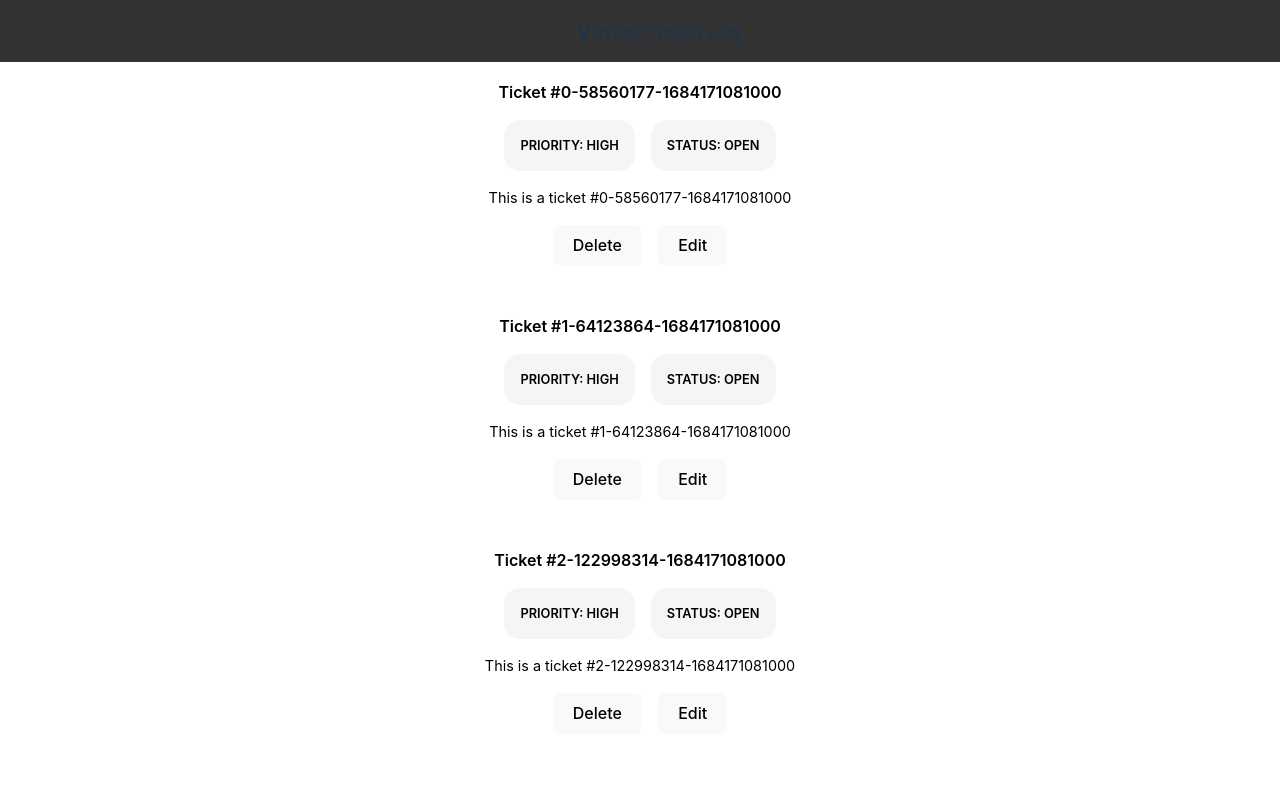
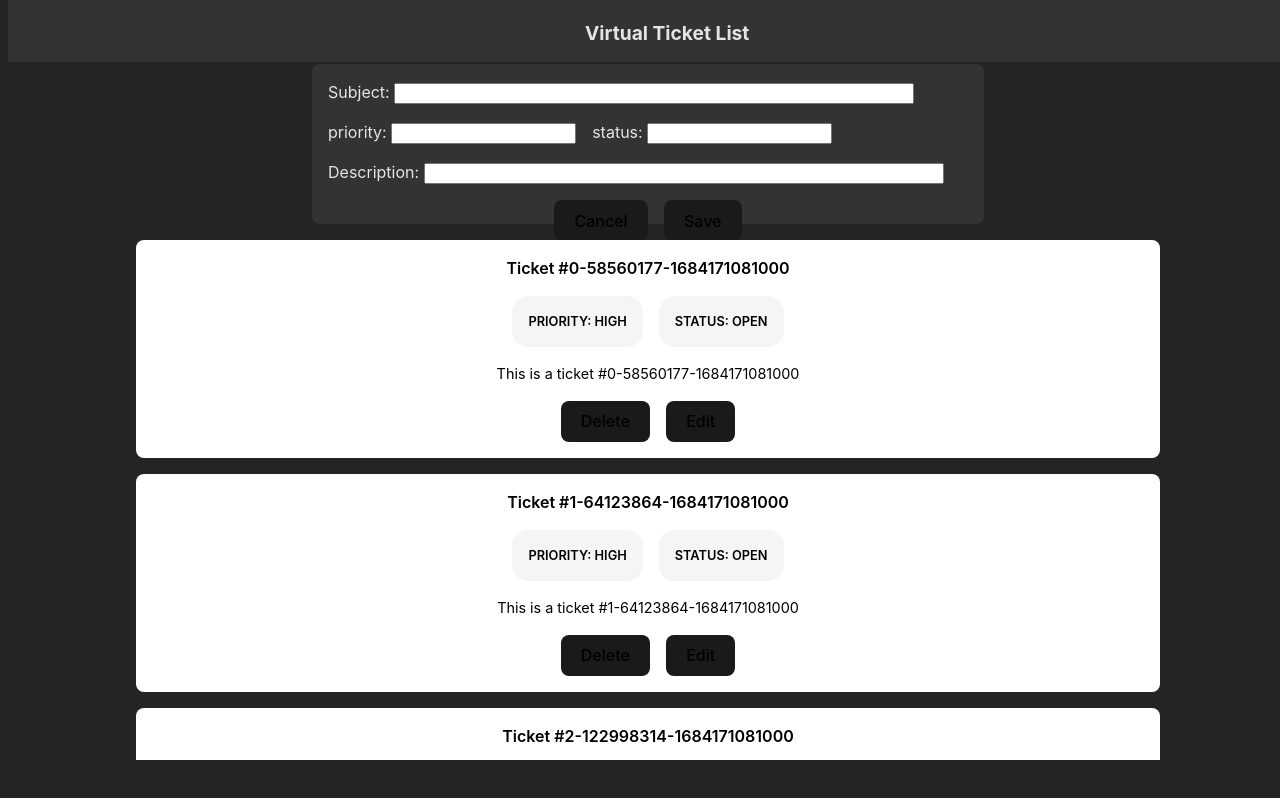
Before and after one commit to Aymanf-sherief/virtual-ticket-list, a React (Vite) app: page / in a window 1280 px wide. Built offline with nearby package versions, Linux system fonts and the light colour scheme.

Commit message:
feat: added add ticket form

```diff
--- a/src/App.css
+++ b/src/App.css
@@ -1,5 +1,5 @@
 .container {
   width: 100vw;
-  margin-top: 6vh;
+  margin-top: 8vh;
   height: 90vh;
 }
--- a/src/components/TicketCard/TicketCard.tsx
+++ b/src/components/TicketCard/TicketCard.tsx
@@ -8,7 +8,7 @@ interface TicketProps {
 }
 
 const TicketCard: React.FC<TicketProps> = ({ ticket, heightPx }) => {
-  const ticketsContext = useContext(TicketsContext);
+  const { updateTicket, deleteTicket } = useContext(TicketsContext);
 
   const [isEditing, setIsEditing] = useState(false);
   const [currentTicket, setCurrentTicket] = useState<Ticket>(ticket);
@@ -24,19 +24,18 @@ const TicketCard: React.FC<TicketProps> = ({ ticket, heightPx }) => {
   );
 
   const handleDelete = useCallback(
-    () => ticketsContext.deleteTicket?.(ticket),
-    [ticketsContext, ticket]
+    () => deleteTicket?.(ticket),
+    [deleteTicket, ticket]
   );
 
   const handleSave = useCallback(() => {
-    ticketsContext.updateTicket?.(ticket);
+    updateTicket?.(ticket);
     setIsEditing(false);
-  }, [ticketsContext, ticket]);
+  }, [updateTicket, ticket]);
 
   return (
     <div
       className="ticket"
-      key={currentTicket.id}
       style={{ height: `${heightPx}px` }}
     >
       {isEditing ? (
--- a/src/components/VirtualList/VirtualList.css
+++ b/src/components/VirtualList/VirtualList.css
@@ -9,4 +9,5 @@
   width: 80vw;
   margin-right: auto;
   margin-left: auto;
+  max-height: 65vh;
 }
--- /dev/null
+++ b/src/forms/AddTicketForm/AddTicketForm.css
@@ -0,0 +1,25 @@
+.button-controls {
+  display: flex;
+  flex-direction: row;
+  gap: 1rem;
+  margin: auto;
+}
+
+.ticket-form {
+  display: flex;
+  flex-direction: column;
+  width: 50vw;
+  margin: 1rem auto;
+  gap: 1rem;
+  background-color: #333;
+  padding: 1rem;
+  border-radius: 0.5rem;
+  height: 16vh;
+}
+
+.form-priority-status {
+  display: flex;
+  flex-direction: row;
+  gap: 1rem;
+  justify-content: start;
+}
--- /dev/null
+++ b/src/forms/AddTicketForm/AddTicketForm.tsx
@@ -0,0 +1,104 @@
+import React, { useState, useCallback, useContext } from "react";
+import { TicketsContext } from "../../pages/TicketListPage/TicketListPage";
+import { Ticket } from "../../api/types";
+
+const AddTicketForm: React.FC = () => {
+  const { tickets, addTicket } = useContext(TicketsContext);
+
+  const [currentTicket, setCurrentTicket] = useState<Ticket>({
+    id: `${tickets?.length}-${Math.floor(
+      Math.random() * 1_000_000
+    )}-${Date.now()}`,
+    subject: "",
+    priority: "",
+    status: "",
+    description: "",
+  });
+
+  const onChangeTicket = useCallback(
+    (e: React.ChangeEvent<HTMLInputElement>) => {
+      setCurrentTicket((ticket) => ({
+        ...ticket,
+        [e.target.name]: e.target.value,
+      }));
+    },
+    [setCurrentTicket]
+  );
+
+  const handleCancel = useCallback(
+    () =>
+      setCurrentTicket({
+        id: `${tickets?.length}-${Math.floor(
+          Math.random() * 1_000_000
+        )}-${Date.now()}`,
+        subject: "",
+        priority: "",
+        status: "",
+        description: "",
+      }),
+    [setCurrentTicket, tickets?.length]
+  );
+
+  const handleAdd = useCallback(() => {
+    if (
+      !currentTicket.subject ||
+      !currentTicket.priority ||
+      !currentTicket.status ||
+      !currentTicket.description
+    ) {
+      alert("Please fill out all fields");
+      return;
+    }
+    addTicket?.(currentTicket);
+    handleCancel();
+  }, [currentTicket, addTicket, handleCancel]);
+
+  return (
+    <div className="ticket-form">
+      <div>
+        <label>Subject: </label>
+        <input
+          name="subject"
+          onChange={onChangeTicket}
+          value={currentTicket.subject}
+          style={{ width: "80%" }}
+        />
+      </div>
+
+      <div className="form-priority-status">
+        <div>
+          <label>priority: </label>
+          <input
+            name="priority"
+            onChange={onChangeTicket}
+            value={currentTicket.priority}
+          />
+        </div>
+        <div>
+          <label>status: </label>
+          <input
+            name="status"
+            onChange={onChangeTicket}
+            value={currentTicket.status}
+          />
+        </div>
+      </div>
+      <div>
+        <label>Description: </label>
+        <input
+          name="description"
+          onChange={onChangeTicket}
+          value={currentTicket.description}
+          style={{ width: "80%" }}
+        />
+      </div>
+
+      <div className="button-controls">
+        <button onClick={handleCancel}>Cancel</button>
+        <button onClick={handleAdd}>Save</button>
+      </div>
+    </div>
+  );
+};
+
+export default AddTicketForm;
--- /dev/null
+++ b/src/forms/AddTicketForm/index.tsx
@@ -0,0 +1,4 @@
+import "./AddTicketForm.css";
+import AddTicketForm from "./AddTicketForm";
+
+export default AddTicketForm;
--- a/src/index.css
+++ b/src/index.css
@@ -14,28 +14,6 @@
   -webkit-text-size-adjust: 100%;
 }
 
-a {
-  font-weight: 500;
-  color: #646cff;
-  text-decoration: inherit;
-}
-a:hover {
-  color: #535bf2;
-}
-
-body {
-  margin: 0;
-  display: flex;
-  place-items: center;
-  min-width: 320px;
-  min-height: 100vh;
-}
-
-h1 {
-  font-size: 3.2em;
-  line-height: 1.1;
-}
-
 button {
   border-radius: 8px;
   border: 1px solid transparent;
@@ -47,23 +25,3 @@ button {
   cursor: pointer;
   transition: border-color 0.25s;
 }
-button:hover {
-  border-color: #646cff;
-}
-button:focus,
-button:focus-visible {
-  outline: 4px auto -webkit-focus-ring-color;
-}
-
-@media (prefers-color-scheme: light) {
-  :root {
-    color: #213547;
-    background-color: #ffffff;
-  }
-  a:hover {
-    color: #747bff;
-  }
-  button {
-    background-color: #f9f9f9;
-  }
-}
--- a/src/pages/TicketListPage/TicketListPage.tsx
+++ b/src/pages/TicketListPage/TicketListPage.tsx
@@ -4,6 +4,7 @@ import { listTickets } from "../../api/tickets";
 import { Ticket } from "../../api/types";
 import VirtualList from "../../components/VirtualList";
 import React from "react";
+import AddTicketForm from "../../forms/AddTicketForm";
 
 interface TicketsContextData {
   tickets?: Ticket[];
@@ -59,6 +60,7 @@ const TicketListPage: React.FC = () => {
           addTicket,
         }}
       >
+        <AddTicketForm />
         <VirtualList tickets={tickets} heightPx={heightPx} />
       </TicketsContext.Provider>
     </div>
```
